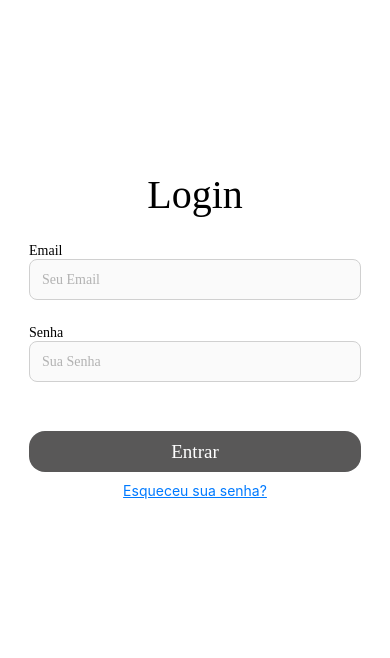
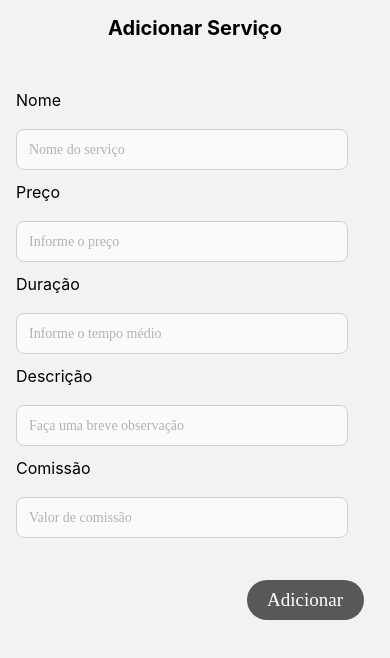
Before and after one commit to victorlak/SistemaComercial-Faculdade, a React Native app in the folder barber_app/: screen /NewService in a window 390 px wide. Shown: the top 658 px of the page. Built offline with nearby package versions, Linux system fonts and the light colour scheme.

Commit message:
#dev_10 #70
Co-Authored-By: victor <133174073+victorlak@users.noreply.github.com>

```diff
--- a/barber_app/src/routes/PublicRoutes.tsx
+++ b/barber_app/src/routes/PublicRoutes.tsx
@@ -8,6 +8,7 @@ import Team from '../screens/Team';
 import Profile from '../screens/Profile';
 import ServicePerformed from '../screens/ServicePerformed';
 import Filters from '../screens/Filters';
+import NewService from '../screens/NewService';
 
 const Stack = createNativeStackNavigator();
 
@@ -15,8 +16,12 @@ function PublicRouter() {
   return (
     <Stack.Navigator
       screenOptions={{ headerShown: false }}
-      initialRouteName="Splash"
+      initialRouteName="NewService"
     >
+      <Stack.Screen
+        name="NewService"
+        component={NewService}
+      />
       <Stack.Screen
         name="Splash"
         component={SplashScreen}
--- a/barber_app/src/screens/NewService/index.tsx
+++ b/barber_app/src/screens/NewService/index.tsx
@@ -1,3 +1,117 @@
+import React from "react";
+import { View, Text, StyleSheet } from "react-native";
+import { Input } from "../../components/Input";
+import { useState } from "react";
+import Button from "../../components/Button";
+import { addDoc, collection } from "firebase/firestore";
+import { db } from "../../services/firebaseConfig";
+
 export default function NewService() {
-  return <div>New Service</div>;
+  const [name, setName] = useState('');
+  const [descricao, setDescricao] = useState('');
+  const [duracao, setDuracao] = useState('');
+  const [preco, setPreco] = useState('');
+  const [comissao, setComissao] = useState('');
+
+  type servico = {
+    nome: string,
+    descricao: string,
+    duracao: string,
+    preco: string,
+    comissao: string
+  }
+  async function addService(){
+    let newService: servico = {
+      nome: name,
+      descricao: descricao,
+      duracao: duracao,
+      preco: preco,
+      comissao: comissao
+    }
+    addDoc(collection(db, "Servicos"), newService)
+  }
+
+  return (
+    <View style={styles.container}>
+      <Text style={styles.title}>Adicionar Serviço</Text>
+
+      <View style={styles.field}>
+        <Text style={styles.label}>Nome</Text>
+        <Input
+        onChangeText={setName}
+        value = {name}
+        placeholder="Nome do serviço"
+        autoCapitalize="none" />
+      </View>
+
+      <View style={styles.field}>
+        <Text style={styles.label}>Preço</Text>
+         <Input
+        onChangeText={setPreco}
+        value = {preco}
+        placeholder="Informe o preço"
+        autoCapitalize="none" />
+      </View>
+
+      <View style={styles.field}>
+        <Text style={styles.label}>Duração</Text>
+         <Input
+        onChangeText={setDuracao}
+        value = {duracao}
+        placeholder="Informe o tempo médio"
+        autoCapitalize="none" />
+      </View>
+
+      <View style={styles.field}>
+        <Text style={styles.label}>Descrição</Text>
+         <Input
+        onChangeText={setDescricao}
+        value = {descricao}
+        placeholder="Faça uma breve observação"
+        autoCapitalize="none" />
+      </View>
+      <View style={styles.field}>
+        <Text style={styles.label}>Comissão</Text>
+         <Input
+        onChangeText={setComissao}
+        value = {comissao}
+        placeholder="Valor de comissão"
+        autoCapitalize="none" />
+      </View>
+      <Button onPress={addService} style={styles.addMemberButton} label="Adicionar"></Button>
+    </View>
+  );
 }
+
+const styles = StyleSheet.create({
+  addMemberButton: {
+        width: 117,
+        height: 40,
+        borderRadius: 22,
+        alignSelf: 'center',
+        marginLeft: 220,
+        marginTop: 30,
+        marginBottom: 30,
+    },
+  container: {
+    padding: 16,
+  },
+  textInput: {
+    display: 'flex',
+    justifyContent:'center',
+  },
+  title: {
+    fontSize: 20,
+    fontWeight: "bold",
+    display: 'flex',
+    justifyContent:'center',
+    marginBottom: 50
+  },
+  field: {
+    marginBottom: 12,
+  },
+  label: {
+    marginBottom: 4,
+    fontSize: 16
+  }
+});
```
